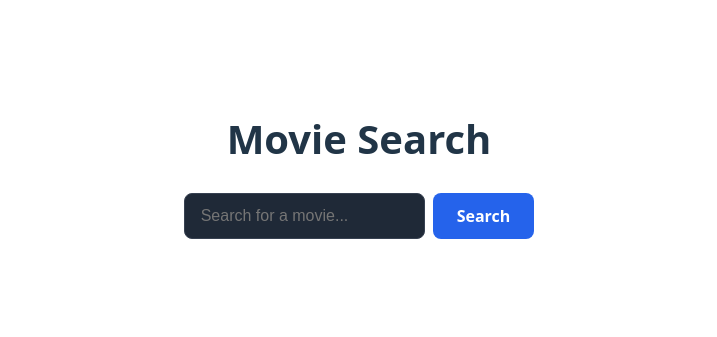
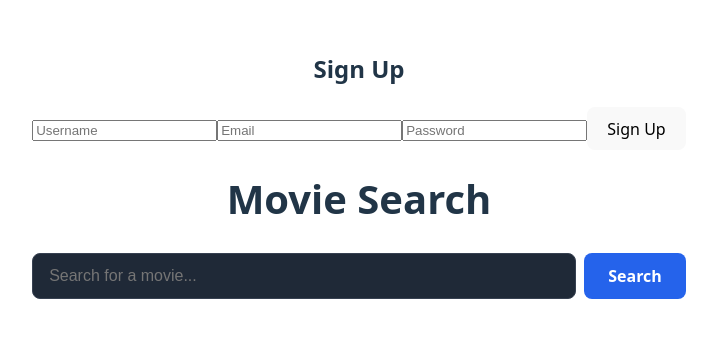
Before and after one commit to kowalsole/Codesmith-Movie-Application-, a React (Vite) app: page / in a window 1280 px wide. Shown: the part 219-556 px from the top of the page, without its empty margins (281-998 px from the left). Built offline with nearby package versions, Linux system fonts and the light colour scheme.

Commit message:
working-copy

```diff
--- a/Movie-Tracker/src/components/SearchBar.jsx
+++ b/Movie-Tracker/src/components/SearchBar.jsx
@@ -1,6 +1,5 @@
 import React, { useState } from "react";
 import "../pages/SearchForm.css";
-
 
 export default function SearchBar({ onSearch, placeholder }) {
   const [value, setValue] = useState("");
--- a/src/App.jsx
+++ b/src/App.jsx
@@ -10,10 +10,14 @@ const App = () => {
   ];
 
   return (
-    <div className="app">
-      {/* <Navigation></Navigation> */}
-      {/* <ImageSlider slides={slides} /> */}
-      <SearchForm></SearchForm>
+    <div>
+      <Signup></Signup>
+
+      <div className="app">
+        {/* <Navigation></Navigation> */}
+        {/* <ImageSlider slides={slides} /> */}
+        <SearchForm></SearchForm>
+      </div>
     </div>
   );
 };
```
